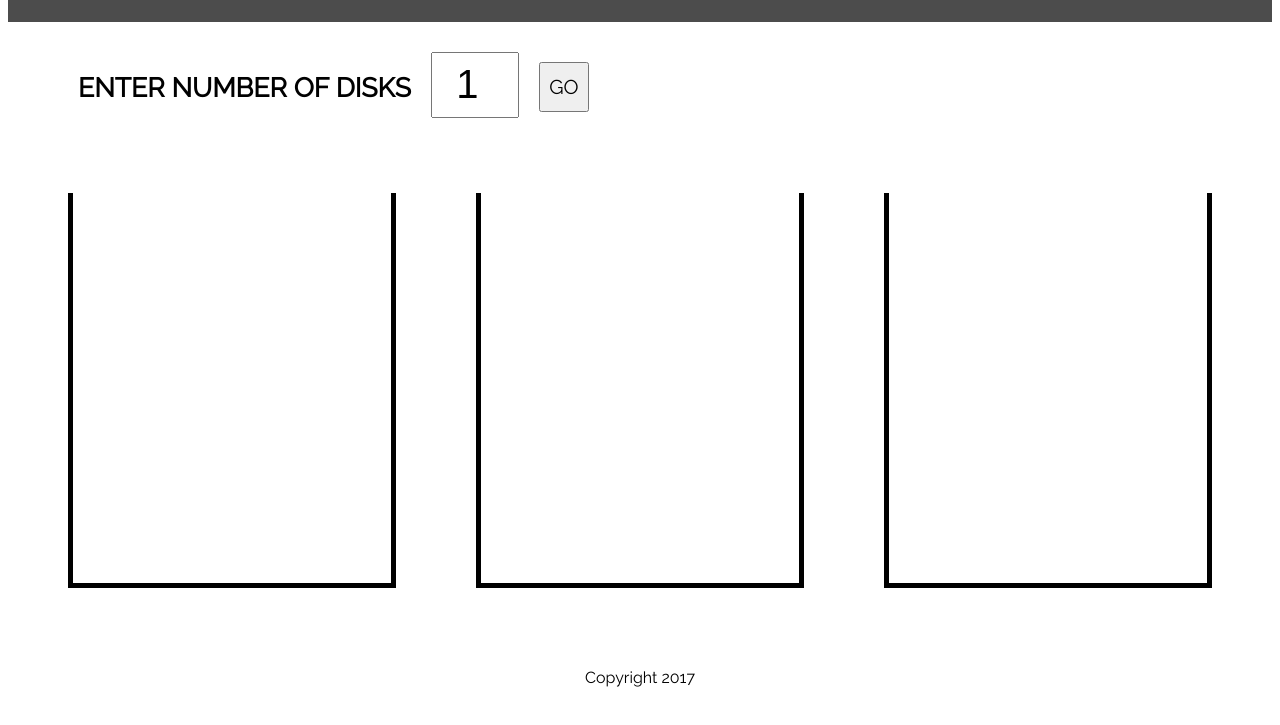
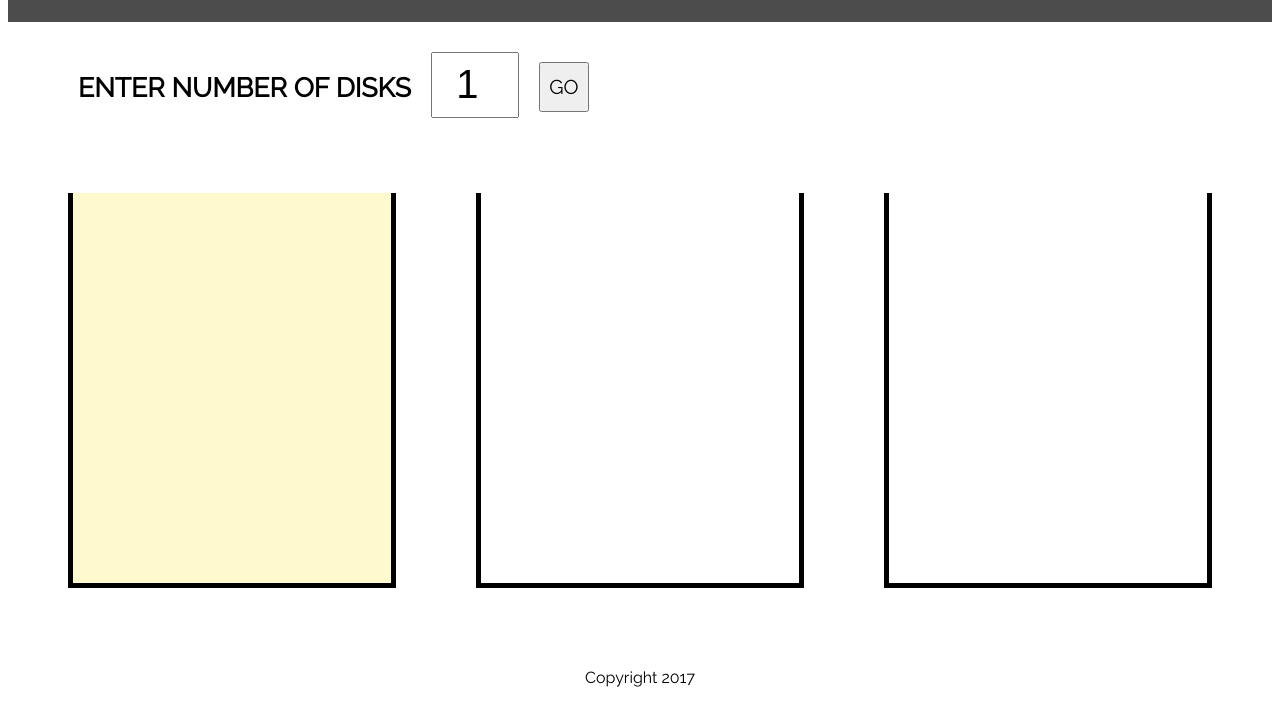
Before and after one commit to jhosuedeveloper/Towers_of_Hanoi, a plain HTML site: page index.html in a window 1280 px wide. Both pictures are taken after a click on the element 232 px from the left and 591 px from the top of the page. Shown: the part 201-926 px from the top of the page. Drawn offline with nearby package versions, Linux system fonts and the light colour scheme.

Commit message:
working fine, added backround for click event

```diff
--- a/DiskStacksView.js
+++ b/DiskStacksView.js
@@ -61,12 +61,25 @@ class DiskStacksView
   //description : prints first stack into the DOM
   stk1()
   {
+    this.stack1.removeClass('clicked')
+    this.stack2.removeClass('clicked')
+    this.stack3.removeClass('clicked')
+
+    this.stack1.addClass('clicked');
+
+
     this.movesHistory.push(1);
     if(this.movesHistory.length%2==0 && this.movesHistory.length !== undefined && this.movesHistory.length !== null )
     {
       this.stacksModel.move(this.movesHistory[this.movesHistory.length-2], this.movesHistory[this.movesHistory.length-1]);
+      //this.stack1.removeClass('clicked');
+      this.stack1.addClass('clicked');
+
+
+
       this.continueGame();
 
+      ;
     }
   }
 
@@ -76,6 +89,11 @@ class DiskStacksView
   //description : prints second stack into the DOM
   stk2()
   {
+    this.stack1.removeClass('clicked')
+    this.stack2.removeClass('clicked')
+    this.stack3.removeClass('clicked')
+
+    this.stack2.addClass('clicked');
     this.movesHistory.push(2);
     if(this.movesHistory.length%2==0 && this.movesHistory.length !== undefined && this.movesHistory.length !== null )
     {
@@ -91,6 +109,11 @@ class DiskStacksView
   //description : prints third stack into the DOM
   stk3()
   {
+    this.stack1.removeClass('clicked')
+    this.stack2.removeClass('clicked')
+    this.stack3.removeClass('clicked')
+
+    this.stack3.addClass('clicked');
     this.movesHistory.push(3);
     if(this.movesHistory.length%2==0 && this.movesHistory.length !== undefined && this.movesHistory.length !== null )
     {
@@ -133,6 +156,7 @@ class DiskStacksView
     this.stack2.empty();
     this.stack3.empty();
     this.render();
+
   }
 
 
@@ -156,7 +180,7 @@ class DiskStacksView
       this.score = new Date() - this.startTime;
       $('.scorex').remove();
      $('#inputinfo').append(`<div class="scorex">SCORE: ${this.score}</div>`)
-     console.log('i am heer ')
+
       this.sound[0].play();
       }
     }
--- a/style.css
+++ b/style.css
@@ -285,3 +285,31 @@ footer
   font-size: 50px;
 
 }
+
+
+.clicked
+{
+
+  display: flex;
+  flex-direction: column;
+  flex-flow: column-reverse wrap;
+
+  align-items:   center;
+
+  margin: 40px;
+  padding: 20px;
+  border-right-width: thick;
+  border-right-style: solid;
+  border-right-color: black;
+
+  border-left-width: thick;
+  border-left-style: solid;
+  border-left-color: black;
+
+  border-bottom-width: thick;
+  border-bottom-style: solid;
+  border-bottom-color: black;
+  width: 400px;
+  height: 350px;
+  background: lemonchiffon;
+}
```
